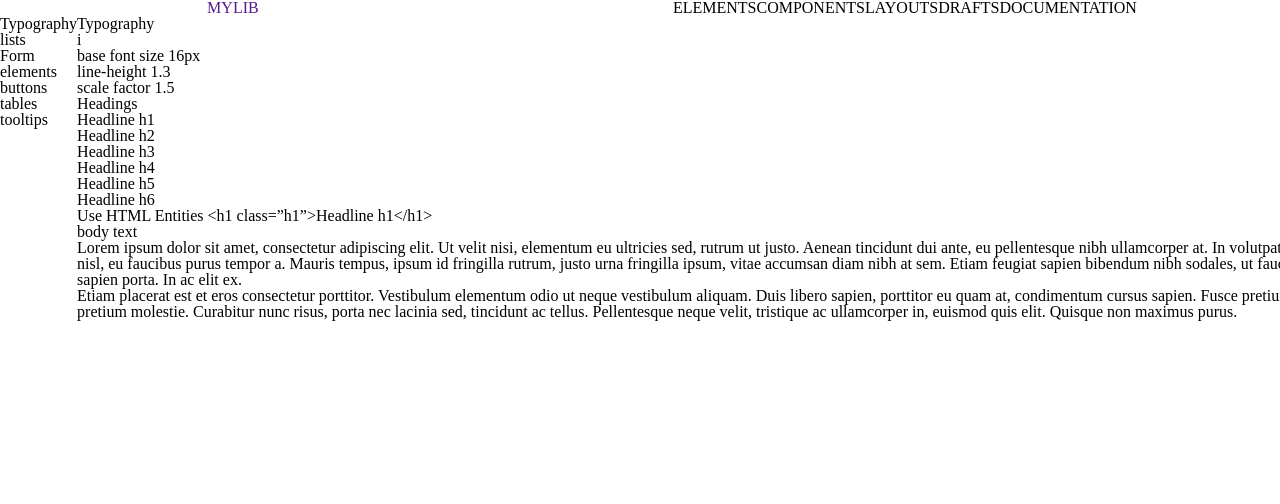
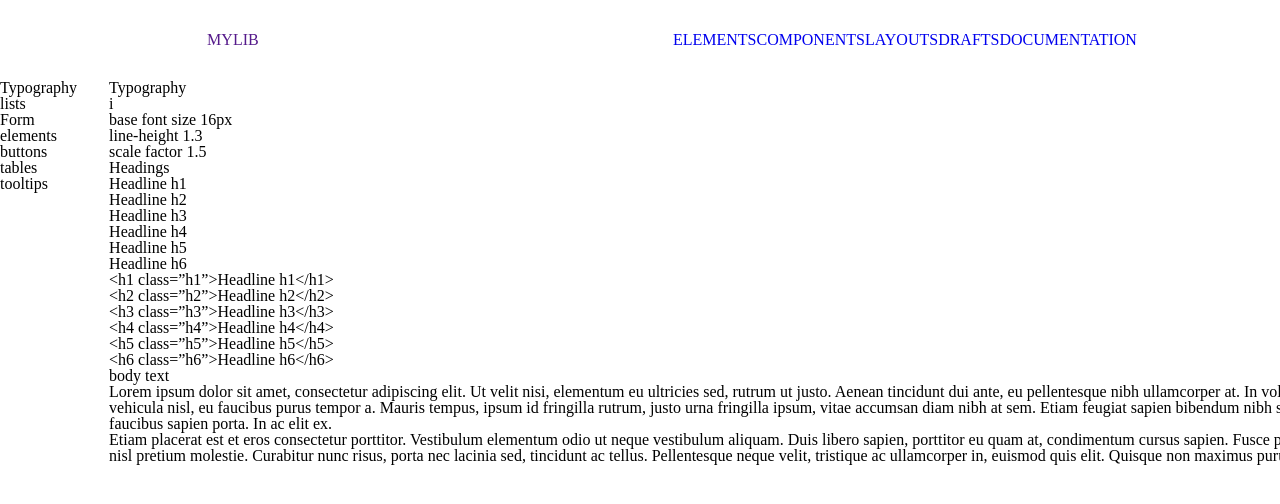
Before and after one commit to sofiiaruban/personal-library, a plain HTML site: page html.html in a window 1280 px wide. Shown: the top 504 px of the page. Drawn offline with Linux system fonts and the light colour scheme.

Commit message:
Add nav links

```diff
--- a/html.html
+++ b/html.html
@@ -14,11 +14,11 @@
             <nav>
             <!--Navigation-->
             <ul class="nav-menu">
-                    <li>elements</li>
-                    <li>components</li>
-                    <li>layouts</li>
-                    <li>drafts</li>
-                    <li>documentation</li>
+                    <li><a href="#">elements</a></li>
+                    <li><a href="#">components</a></li>
+                    <li><a href="#">layouts</a></li>
+                    <li><a href="#">drafts</a></li>
+                    <li><a href="#">documentation</a></li>
             </ul>
         </nav>
         </header>
@@ -54,12 +54,12 @@
                         <h5 class=”h5”>Headline h5</h5>
                         <h6 class=”h6”>Headline h6</h6>
                     <div class="html-sample">
-                  Use HTML Entities &lt;h1 class=”h1”&gt;Headline h1&lt;/h1&gt;
-                      <!-- <h2 class=”h2”>Headline h2</h2>
-                    <h3 class=”h3”>Headline h3</h3>
-                    <h4 class=”h4”>Headline h4</h4>
-                    <h5 class=”h5”>Headline h5</h5>
-                    <h6 class=”h6”>Headline h6</h6>-->
+                    <p>&lt;h1 class=”h1”&gt;Headline h1&lt;/h1&gt;</p>
+                    <p>&lt;h2 class=”h2”&gt;Headline h2&lt;/h2&gt;</p>
+                    <p>&lt;h3 class=”h3”&gt;Headline h3&lt;/h3&gt;</p>
+                    <p>&lt;h4 class=”h4”&gt;Headline h4&lt;/h4&gt;</p>
+                    <p>&lt;h5 class=”h5”&gt;Headline h5&lt;/h5&gt;</p>
+                    <p>&lt;h6 class=”h6”&gt;Headline h6&lt;/h6&gt;</p>
                     </div>
                     <div class="css-sample">
                         <!--h1, .h1 {
--- a/style.css
+++ b/style.css
@@ -59,13 +59,21 @@ main {
 header {
 	display: flex;
 	justify-content: space-around;
-
+	margin: 32px 0;
 }
 ul.nav-menu {
 	display: flex;
 	text-transform: uppercase;
+
 }
 div.wrapper {
 	width: 1344px;
 	margin: 0 auto;
 	}
+div.side-menu {
+	margin-right: 32px;
+}
+div.html-sample {
+	display: flex;
+	flex-direction: column;
+}
```
